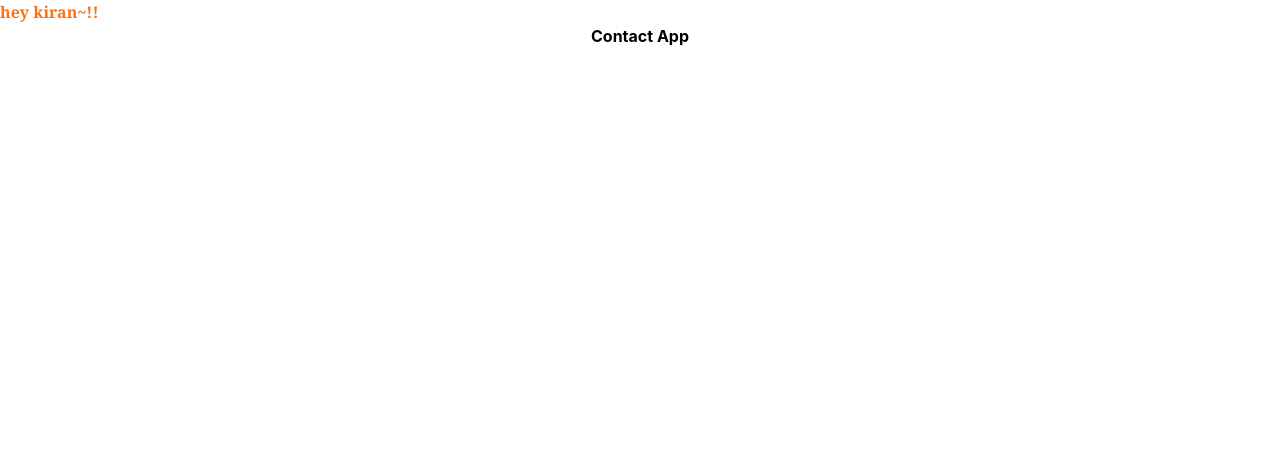
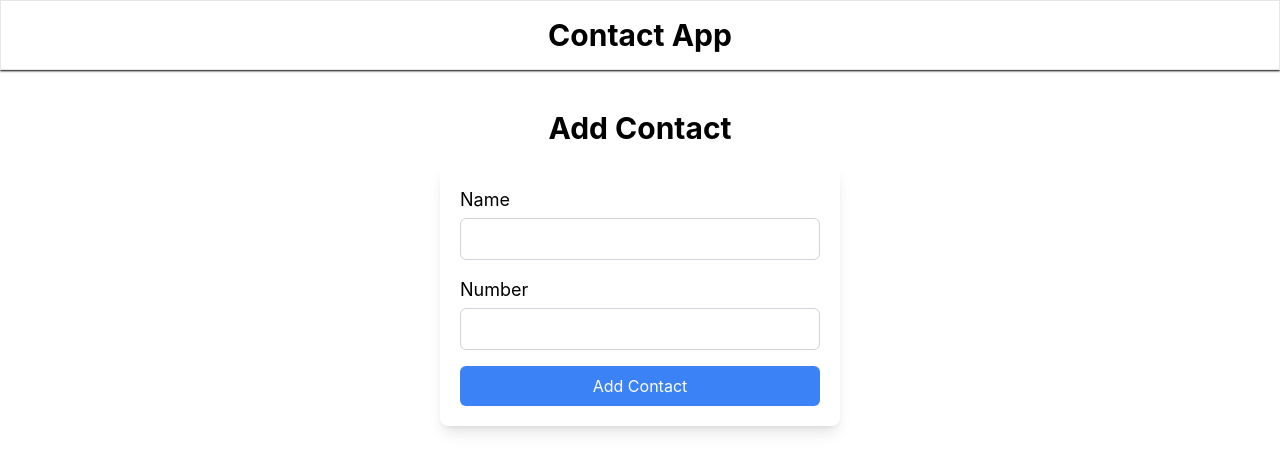
Before and after one commit to kiranbhavanam/Contact-app, a React (Create React App) app: page / in a window 1280 px wide. Shown: the top 472 px of the page. Built offline with nearby package versions, Linux system fonts and the light colour scheme.

Commit message:
Created home page structure.

```diff
--- a/src/App.js
+++ b/src/App.js
@@ -5,10 +5,10 @@ import ContactList from './components/ContactList'
 function App() {
   return (
     <div className="App">
-      <h1 className="font-serif font-bold text-orange-500"> hey kiran~!!</h1>
+      {/* <h1 className="font-serif font-bold text-orange-500"> hey kiran~!!</h1> */}
       <Header></Header>
-      {/* <AddContact></AddContact>
-      <ContactList></ContactList> */}
+      <AddContact></AddContact>
+      {/* <ContactList></ContactList> */}
     </div>
   );
 }
--- a/src/components/AddContact.jsx
+++ b/src/components/AddContact.jsx
@@ -0,0 +1,26 @@
+import React from 'react';
+
+class AddContact extends React.Component {
+    render() {
+        return (
+            <div className="flex flex-col items-center mt-10">
+                <div className='flex items-start mb-5'>
+                    <h2 className='text-3xl font-bold'>Add Contact</h2>
+                </div>
+                <form action="" className='flex flex-col justify-center items-center w-[400px] p-5 bg-white shadow-lg rounded-lg'>
+                    <div className='flex flex-col items-start mb-4 w-full'>
+                        <label htmlFor="name" className='text-lg mb-1'>Name</label>
+                        <input type="text" name='name' className='border border-gray-300 rounded-md p-2 w-full' />
+                    </div>
+                    <div className='flex flex-col items-start mb-4 w-full'>
+                        <label htmlFor="contact" className='text-lg mb-1'>Number</label>
+                        <input type="number" className='border border-gray-300 rounded-md p-2 w-full' />
+                    </div>
+                    <button type="submit" className='bg-blue-500 text-white rounded-md p-2 w-full hover:bg-blue-600'>Add Contact</button>
+                </form>
+            </div>
+        );
+    }
+}
+
+export default AddContact;
--- a/src/components/Header.jsx
+++ b/src/components/Header.jsx
@@ -3,8 +3,8 @@ import React from "react";
 const Header = () => {
   return (
     <div >
-      <div className="flex justify-center items-center border-1 ">
-        <h1 className="font-bold ">Contact App</h1>
+      <div className="flex justify-center items-center border py-4 shadow-sm shadow-black ">
+        <h1 className="font-bold text-3xl ">Contact App</h1>
       </div>
     </div>
   );
```
